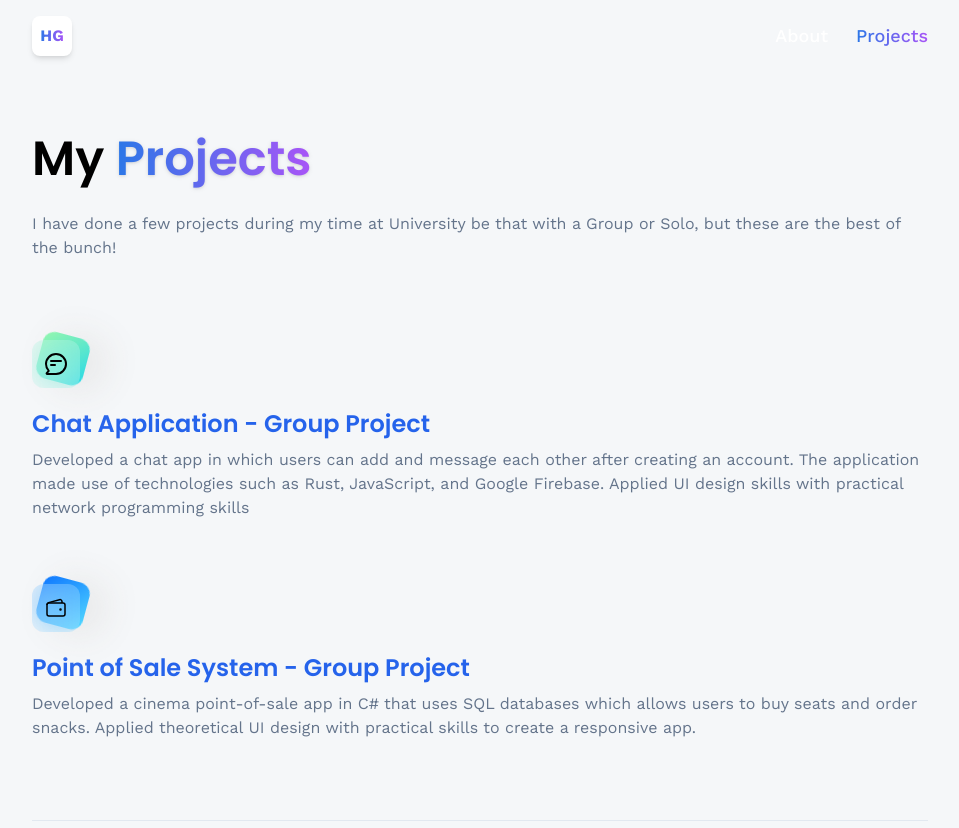
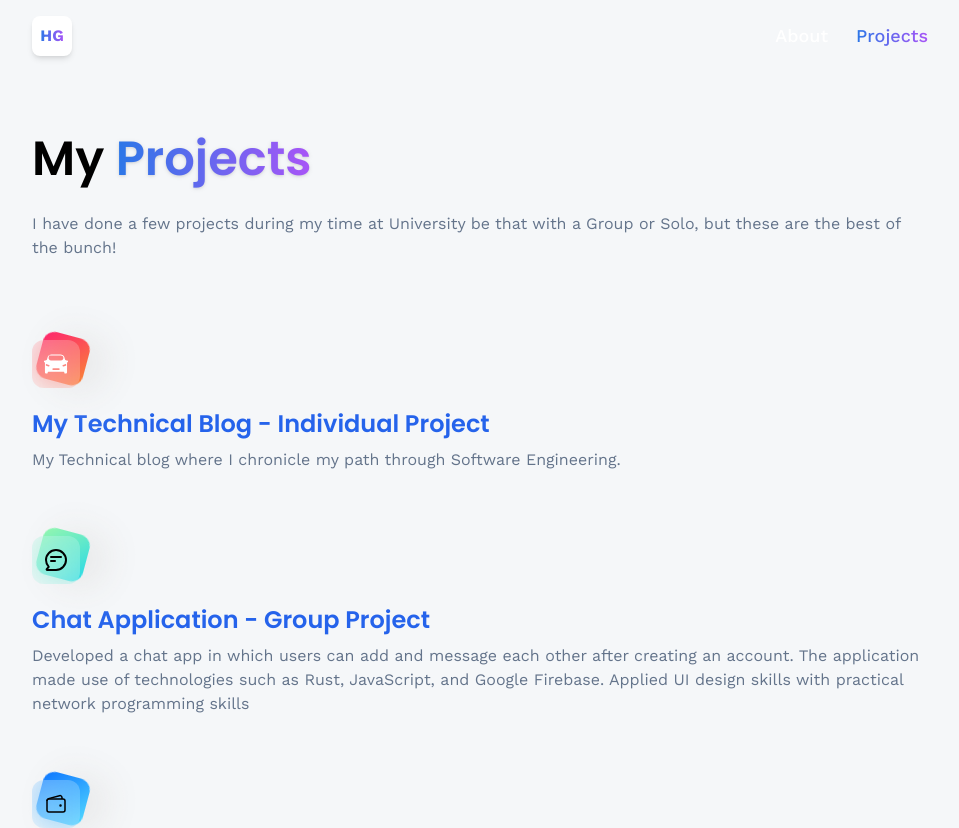
Before and after one commit to Henard-Gertzen/Henard-Gertzen.github.io, a React (Vite) app: page /projects in a window 1280 px wide. Shown: the top 828 px of the page, without its empty margins (160-1119 px from the left). Built offline with nearby package versions, Linux system fonts and the light colour scheme; the HTML template or start-up script is replaced by a standard one.

Commit message:
Added Blog

```diff
--- a/src/App.jsx
+++ b/src/App.jsx
@@ -1,4 +1,3 @@
-import React from 'react'
 import { Route, BrowserRouter as Router, Routes} from 'react-router-dom';
 import Navbar from './components/Navbar';
 import {Home, About, Projects} from './pages';
--- a/src/constants/index.js
+++ b/src/constants/index.js
@@ -13,7 +13,9 @@ import {
     message,
     python,
     sql,
-    wallet
+    wallet,
+    car
+
 } from "../assets/icons";
 
 export const skills = [
@@ -117,6 +119,13 @@ export const socialLinks = [
 
 export const projects = [
     {
+        iconUrl: car,
+        theme: 'btn-back-orange',
+        name: 'My Technical Blog - Individual Project',
+        description: 'My Technical blog where I chronicle my path through Software Engineering.',
+        link: 'https://blog-j06dv3vvd-henard-gertzens-projects.vercel.app/',
+    },
+    {
         iconUrl: message,
         theme: 'btn-back-green',
         name: 'Chat Application - Group Project',
--- a/src/pages/Projects.jsx
+++ b/src/pages/Projects.jsx
@@ -1,7 +1,5 @@
-import React from 'react'
 import { projects } from '../constants';
 import { Link } from 'react-router-dom';
-import { arrow } from '../assets/icons';
 import CTA from '../components/CTA';
 
 function Projects() {
@@ -19,9 +17,9 @@ function Projects() {
 
       <div className='flex flex-wrap my-20 gap-16'>
         {projects.map((project) => (
-          <div className='lg:w-[400] w-full' key={project.name}>
+          <div className='lg:w-[400] w-ful' key={project.name}>
             <div className='block-container w-12 h-12'>
-              <div className={`btn-back rounded-xl ${project.theme}`}/>
+              <div className={`btn-back rounded-xl ${project.theme} `}/>
               <div className='btn-front rounded-xl flex justify-center items-center'>
                 <img
                 src={project.iconUrl}
```
